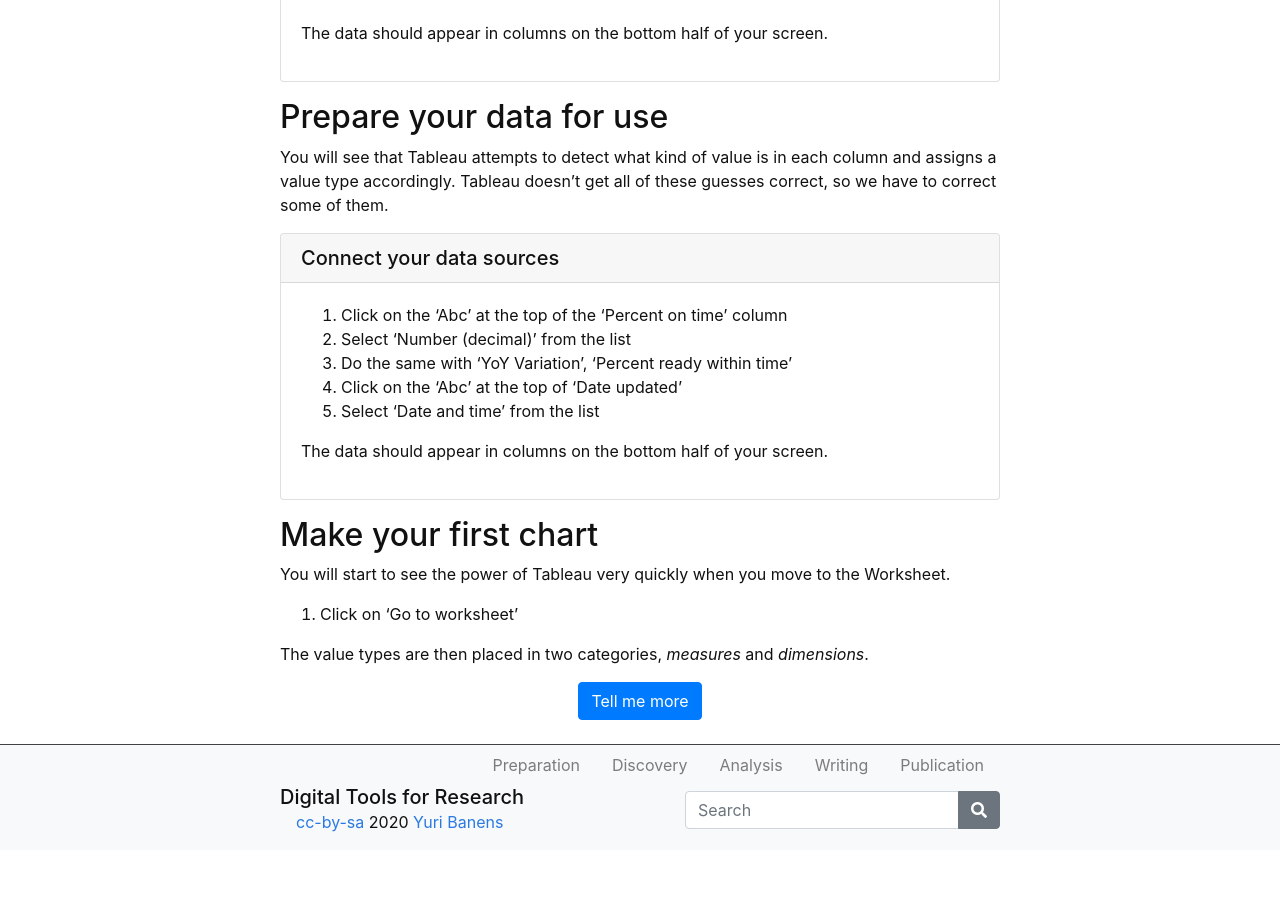
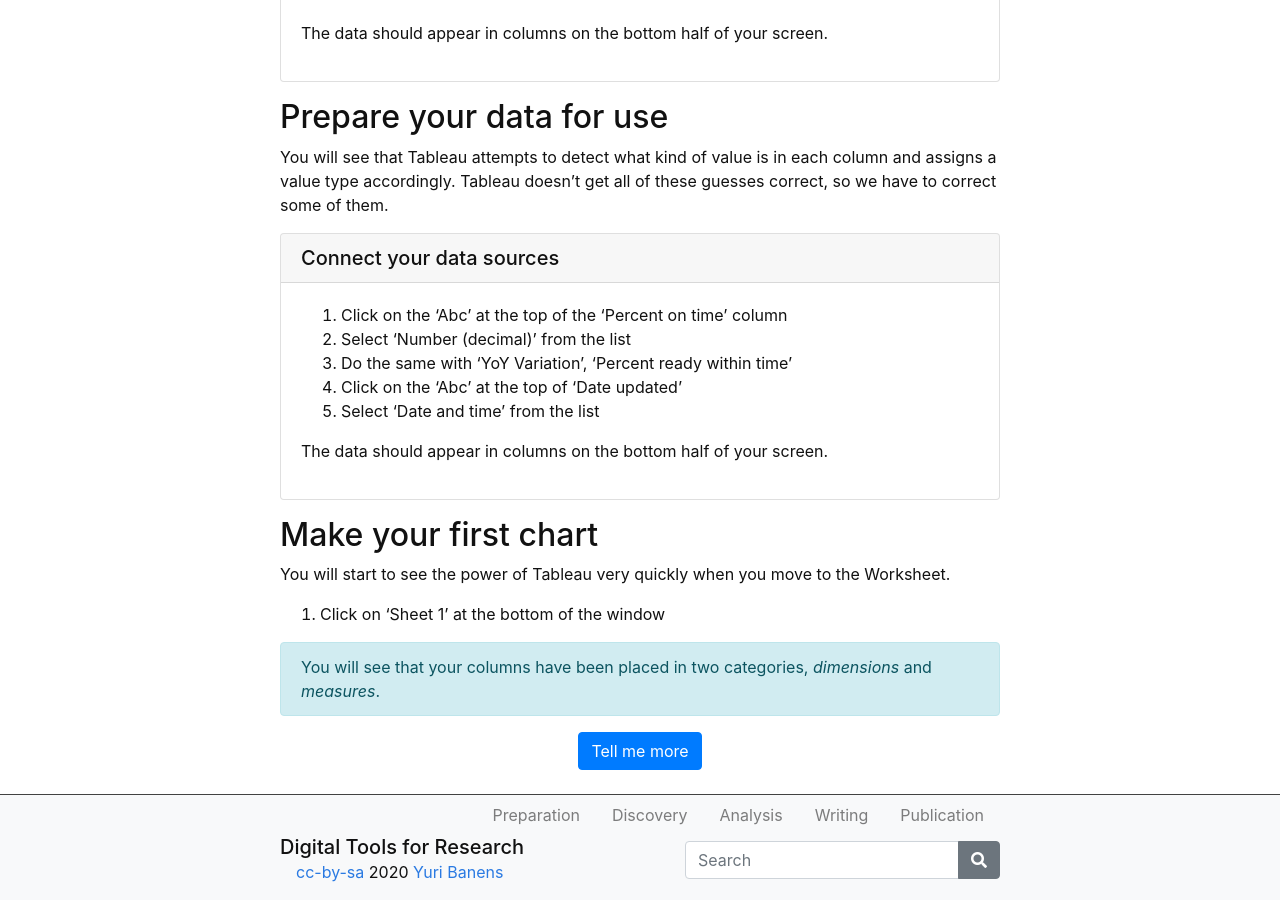
Before and after one commit to ybanens/digital-tools, a Jekyll site: the page built from content/activity-tableau.md, in a window 1280 px wide and 900 px high, scrolled down 580 px. Built offline with Jekyll 4.4.1, drawn with Linux system fonts in a browser that asks for light colours; before the commit the page ends 1430 px from its top, so only the background shows below that.

Commit message:
Add alert

```diff
--- a/content/activity-tableau.md
+++ b/content/activity-tableau.md
@@ -44,8 +44,10 @@ The data should appear in columns on the bottom half of your screen.{% endcaptur
 
 You will start to see the power of Tableau very quickly when you move to the Worksheet.
 
-1. Click on 'Go to worksheet'
+1. Click on 'Sheet 1' at the bottom of the window
 
-The value types are then placed in two categories, *measures* and *dimensions*.
+{% capture text %}
+You will see that your columns have been placed in two categories, *dimensions* and *measures*.{% endcapture %}
+{% include alert.md text=text color="info" %}
 
-{% include modal.md button="Tell me more" color="primary" title="Example Modal" text="A *measure* is anything that can be put on a scale—a number, like a date, or currency. A *dimension* is something that can be looked at categorically, like a list of countries." %}
+{% include modal.md button="Tell me more" color="primary" title="Example Modal" text="A *dimension* is something that can be looked at categorically, like a list of countries. A *measure* is anything that can be put on a scale: a number, like a date, or currency." %}
```
